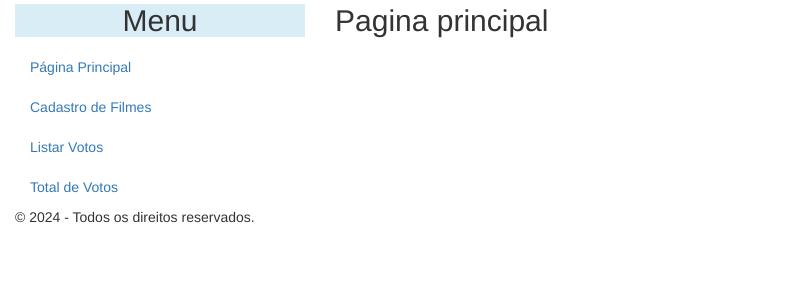
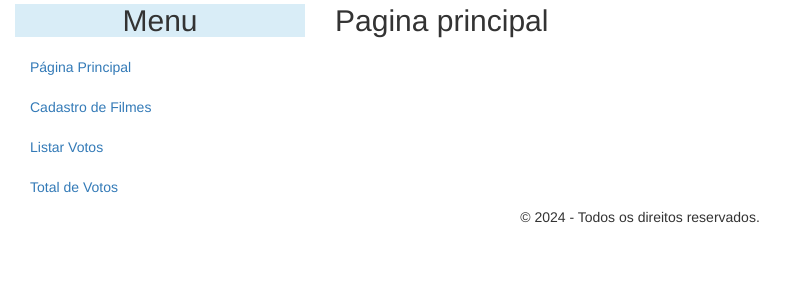
Before and after one commit to GuilhermeGTM/PI-ultima-entrega, a PHP site: page /index.php in a window 1280 px wide. Shown: the part 236-536 px from the top of the page, without its empty margins (0-804 px from the left). Run offline with PHP 8.4, Linux system fonts and the light colour scheme; a user stored in the database is signed in.

Commit message:
alinha rodape no centro

```diff
--- a/inc_rodape.php
+++ b/inc_rodape.php
@@ -1,5 +1,5 @@
   </div>
-  <div class="rodape">
+  <div class="rodape text-center fixed-bottom">
   <p>© 2024 - Todos os direitos reservados.</p>
 </div>
 </div>
```
